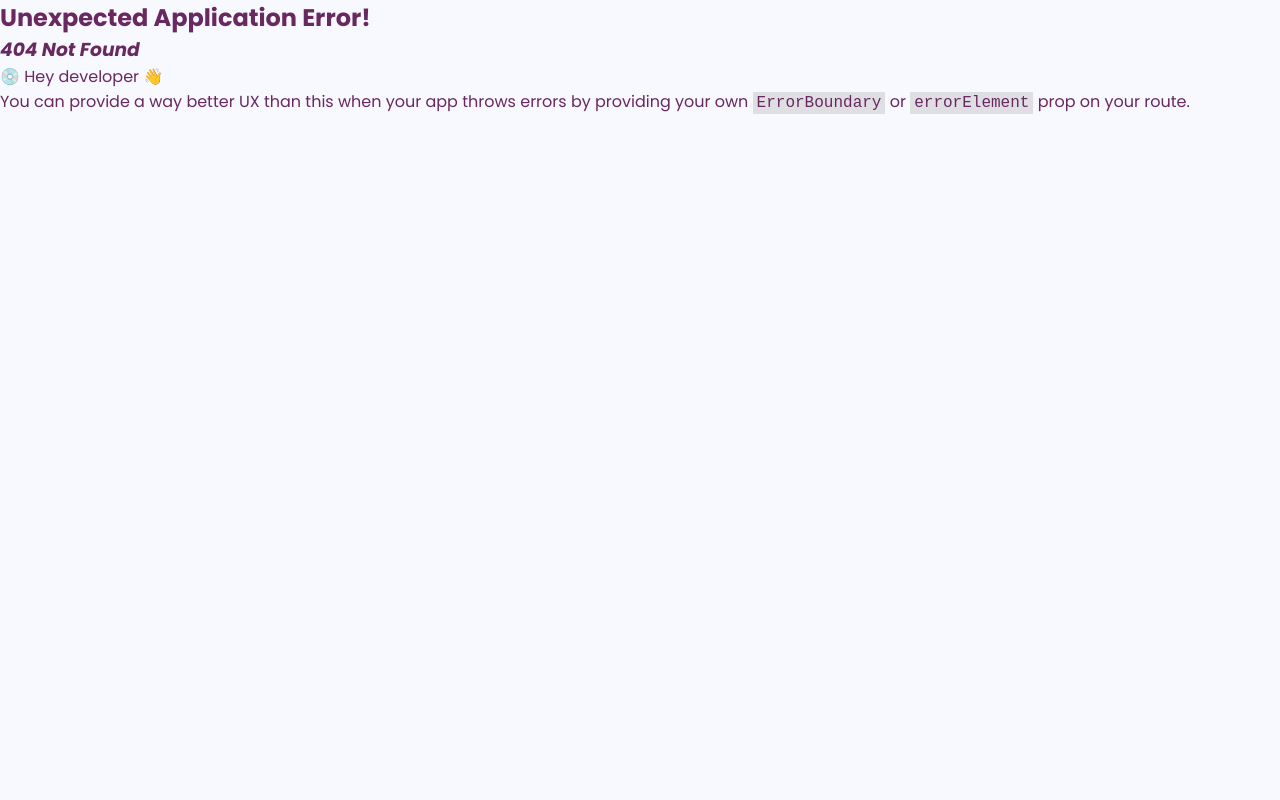
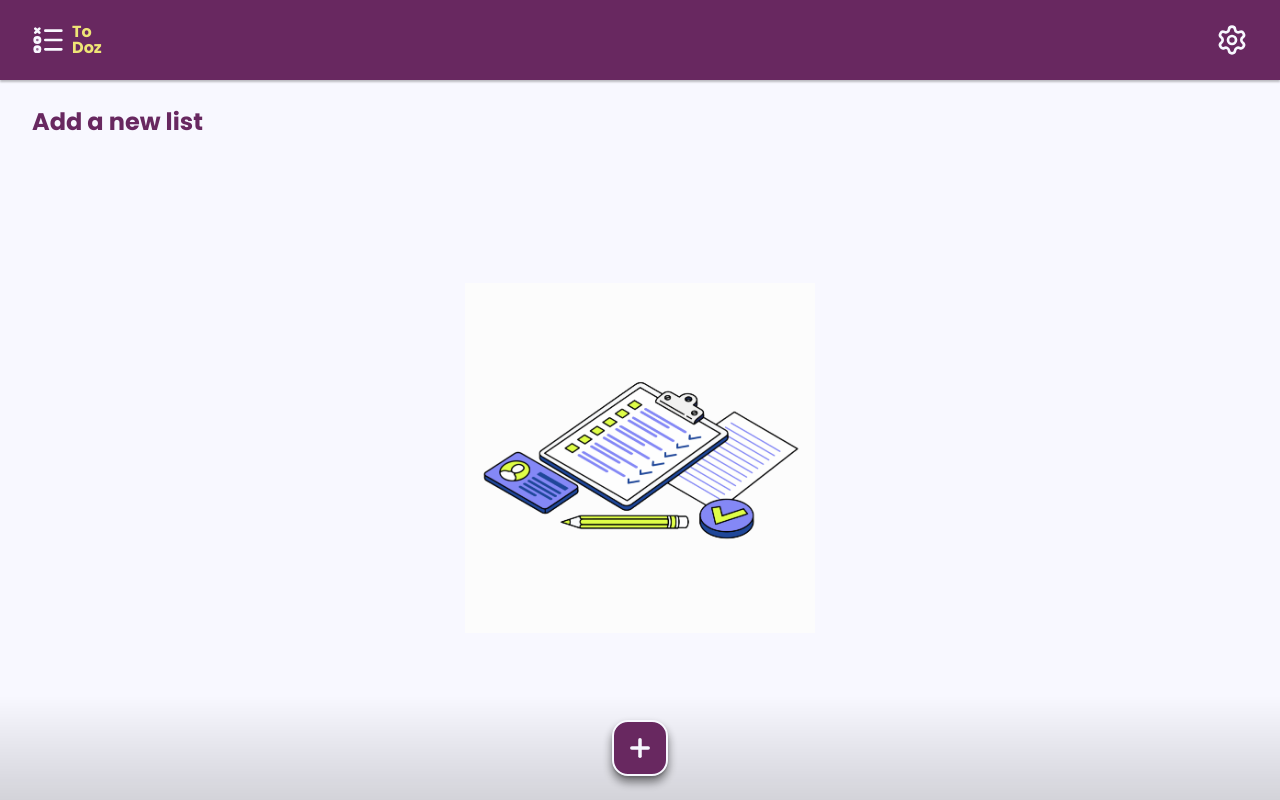
Before and after one commit to samspi-tech/todoz, a React (Vite) app: page /lists in a window 1280 px wide. Before the commit this address had no page. Built offline with nearby package versions, Linux system fonts and the light colour scheme.

Commit message:
refactor: app routing

```diff
--- a/src/components/navbar/partials/logo/Logo.tsx
+++ b/src/components/navbar/partials/logo/Logo.tsx
@@ -6,7 +6,7 @@ import logo from '@/assets/dark-logo.svg';
 const Logo = () => {
     return (
         <NavLink
-            to="/tasks"
+            to="/lists"
             viewTransition={true}
             className={styles.logoContainer}
             aria-label="Navigate to tasks page"
--- a/src/components/tasksList/TasksList.tsx
+++ b/src/components/taskLists/TaskLists.tsx
@@ -7,11 +7,11 @@ import TasksListForm from '@/components/tasksListForm/TasksListForm.tsx';
 import Empty from '@/components/empty/Empty.tsx';
 import TasksListCard from '@/components/tasksListCard/TasksListCard.tsx';
 
-import styles from './TasksList.module.css';
+import styles from './TaskLists.module.css';
 import { useModal } from '@/hooks/useModal.ts';
 import { useTaskListsContext } from '@/hooks/useTaskListsContext.ts';
 
-const TasksList = () => {
+const TaskLists = () => {
     const { modalRef, handleOpenModal, handleCloseModal } = useModal();
 
     const { taskLists, getAllTaskLists, setError, setTitle } =
@@ -67,4 +67,4 @@ const TasksList = () => {
     );
 };
 
-export default TasksList;
+export default TaskLists;
--- a/src/components/tasksListCard/TasksListCard.tsx
+++ b/src/components/tasksListCard/TasksListCard.tsx
@@ -78,7 +78,7 @@ const TasksListCard = ({ cardDetails }: TasksListCardProps) => {
                     onTouchStart={() => setIsPressed(true)}
                     onTouchEnd={() => setIsPressed(false)}
                     onClick={() =>
-                        navigate(`/tasks/${id}`, { viewTransition: true })
+                        navigate(`/lists/${id}`, { viewTransition: true })
                     }
                 >
                     <h3>{title}</h3>
--- a/src/components/tasksListForm/TasksListForm.tsx
+++ b/src/components/tasksListForm/TasksListForm.tsx
@@ -72,7 +72,7 @@ const TasksListForm = ({
             title: newList.newTitle,
         });
 
-        navigate(`/tasks/${newList.newId}`, { viewTransition: true });
+        navigate(`/lists/${newList.newId}`, { viewTransition: true });
     };
 
     const handleEditList = () => {
--- a/src/components/welcome/Welcome.tsx
+++ b/src/components/welcome/Welcome.tsx
@@ -12,7 +12,7 @@ const Welcome = () => {
     const navigate = useNavigate();
 
     const handleNavigateToTasksPage = () => {
-        navigate('/tasks', routerOptions);
+        navigate('/lists', routerOptions);
     };
 
     return (
--- a/src/pages/Home.tsx
+++ b/src/pages/Home.tsx
@@ -14,7 +14,7 @@ const Home = () => {
         getAllTaskLists();
 
         if (hasDataLoaded && taskLists.length > 0) {
-            navigate('/tasks', routerOptions);
+            navigate('/lists', routerOptions);
         }
     }, [hasDataLoaded]);
 
--- a/src/pages/TasksListDetails.tsx
+++ b/src/pages/ListTasks.tsx
@@ -4,7 +4,7 @@ import { useEffect, useState } from 'react';
 import type { TasksListType } from '@/types/types.ts';
 import { useTaskListsContext } from '@/hooks/useTaskListsContext.ts';
 
-const TasksListDetails = () => {
+const ListTasks = () => {
     const [tasksList, setTasksList] = useState<TasksListType | null>(null);
 
     const { id } = useParams();
@@ -26,4 +26,4 @@ const TasksListDetails = () => {
     );
 };
 
-export default TasksListDetails;
+export default ListTasks;
--- /dev/null
+++ b/src/pages/Lists.tsx
@@ -0,0 +1,7 @@
+import TaskLists from '@/components/taskLists/TaskLists.tsx';
+
+const Lists = () => {
+    return <TaskLists />;
+};
+
+export default Lists;
--- a/src/pages/Tasks.tsx
+++ /dev/null
@@ -1,7 +0,0 @@
-import TasksList from '@/components/tasksList/TasksList.tsx';
-
-const Tasks = () => {
-    return <TasksList />;
-};
-
-export default Tasks;
```
Also changed, not shown: src/react-router/router.ts (+6 -6 lines), src/components/taskLists/TaskLists.module.css (renamed from src/components/tasksList/TasksList.module.css).
